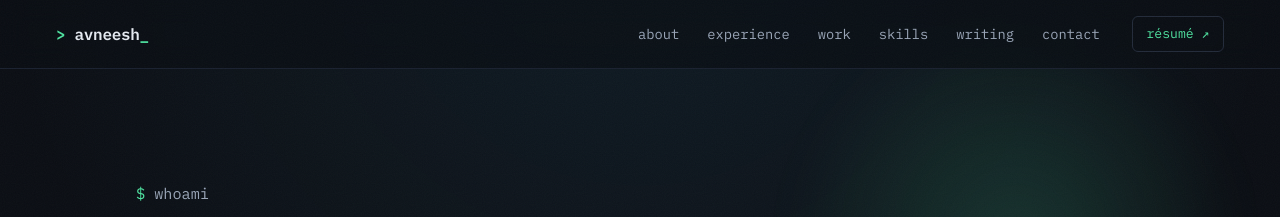
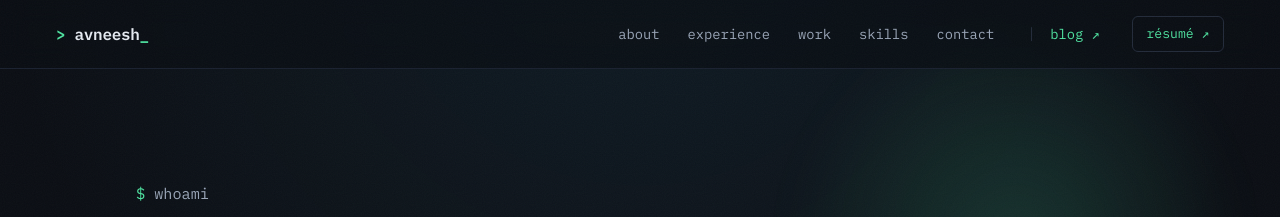
Before and after one commit to agileAlligator/Portfolio-Page, a Jekyll site: the page index.html, which Jekyll copies as it is, in a window 1280 px wide. Shown: the top 217 px of the page. Built offline with Jekyll 4.4.1, drawn with Linux system fonts in a browser that asks for light colours.

Commit message:
Nav: rename writing->blog, mark it as an off-SPA destination
Move the blog link to the end of the nav, set it apart with a divider +
accent colour + ↗ (same convention as résumé ↗) so it's clear it navigates
to a separate page, not an in-page scroll anchor.

Co-Authored-By: Claude Opus 4.8 (1M context) <noreply@anthropic.com>

```diff
--- a/_layouts/default.html
+++ b/_layouts/default.html
@@ -24,8 +24,9 @@
 				<a href="/#about">about</a>
 				<a href="/#experience">experience</a>
 				<a href="/#work">work</a>
-				<a href="/blog/">writing</a>
+				<a href="/#skills">skills</a>
 				<a href="/#contact">contact</a>
+				<a href="/blog/" class="nav-out" aria-current="page">blog ↗</a>
 			</nav>
 			<a class="nav-resume" href="/resume.pdf" target="_blank" rel="noopener">résumé ↗</a>
 		</header>
--- a/index.html
+++ b/index.html
@@ -42,8 +42,8 @@
 				<a href="#experience">experience</a>
 				<a href="#work">work</a>
 				<a href="#skills">skills</a>
-				<a href="/blog/">writing</a>
 				<a href="#contact">contact</a>
+				<a href="/blog/" class="nav-out">blog ↗</a>
 			</nav>
 			<a class="nav-resume" href="resume.pdf" target="_blank" rel="noopener">résumé ↗</a>
 			<button class="nav-toggle" aria-label="Toggle menu" aria-expanded="false">
--- a/style.css
+++ b/style.css
@@ -110,6 +110,26 @@ a { color: inherit; text-decoration: none; }
 .nav-links a.active { color: var(--ink); }
 .nav-links a.active::after,
 .nav-links a:hover::after { transform: scaleX(1); }
+
+/* Off-SPA destination: a separate page, not an in-page scroll anchor.
+   Divider + accent colour + ↗ signal it leaves the single-page site. */
+.nav-links .nav-out {
+	color: var(--acc);
+	margin-left: 0.55rem;
+	padding-left: 1.2rem;
+	position: relative;
+}
+.nav-links .nav-out::before {
+	content: "";
+	position: absolute;
+	left: 0;
+	top: 50%;
+	transform: translateY(-50%);
+	width: 1px;
+	height: 1em;
+	background: var(--line);
+}
+.nav-links .nav-out:hover { color: #6bf0b4; }
 
 .nav-resume {
 	font-family: var(--mono);
@@ -401,6 +421,13 @@ a { color: inherit; text-decoration: none; }
 		border-bottom: 1px solid var(--line);
 	}
 	.nav.open .nav-links a { padding: 0.85rem clamp(1.25rem, 5vw, 3.5rem); }
+	.nav.open .nav-links .nav-out {
+		margin-left: 0;
+		padding-left: clamp(1.25rem, 5vw, 3.5rem);
+		border-top: 1px solid var(--line-soft);
+		margin-top: 0.3rem;
+	}
+	.nav.open .nav-links .nav-out::before { display: none; }
 	.hero { grid-template-columns: 1fr; }
 	.about-grid { grid-template-columns: 1fr; }
 	.cards { grid-template-columns: 1fr; }
```
